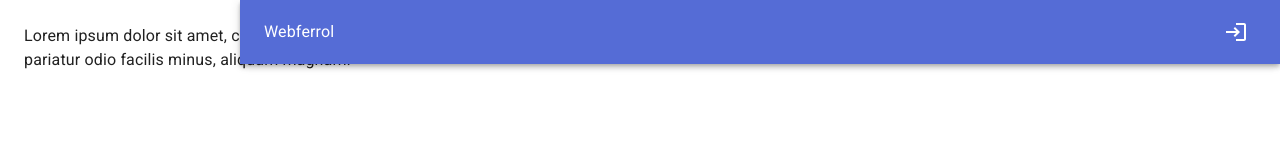
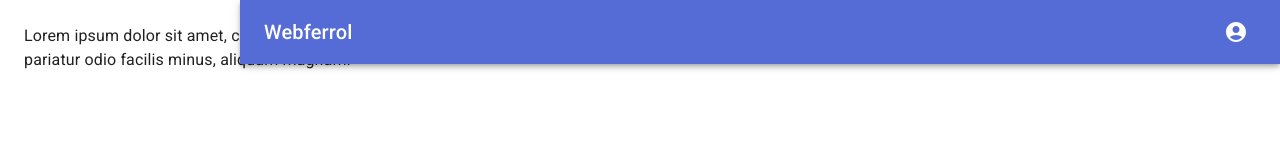
Before and after one commit to webferrol/journal-app, a React (Vite) app: page / in a window 1280 px wide. Shown: the top 160 px of the page. Built offline with nearby package versions, Linux system fonts and the light colour scheme.

Commit message:
Modificado icono de navbar del login de usuario

```diff
--- a/src/components/NavBar.jsx
+++ b/src/components/NavBar.jsx
@@ -1,3 +1,4 @@
+import AccountCircle from '@mui/icons-material/AccountCircle'
 import AppBar from '@mui/material/AppBar'
 import Toolbar from '@mui/material/Toolbar'
 import Grid from '@mui/material/Grid'
@@ -5,7 +6,6 @@ import IconButton from '@mui/material/IconButton'
 import MenuOutlined from '@mui/icons-material/MenuOutlined'
 import Typography from '@mui/material/Typography'
 import PropTypes from 'prop-types'
-import LoginOutlined from '@mui/icons-material/LoginOutlined'
 
 export function NavBar ({ drawerWidth = 240 }) {
   return (
@@ -28,11 +28,14 @@ export function NavBar ({ drawerWidth = 240 }) {
           <MenuOutlined />
         </IconButton>
         <Grid container alignItems='center' justifyContent='space-between'>
-          <Typography>
+          <Typography
+            variant='h6'
+            component='div'
+          >
             Webferrol
           </Typography>
           <IconButton color='inherit'>
-            <LoginOutlined />
+            <AccountCircle />
           </IconButton>
         </Grid>
       </Toolbar>
```
